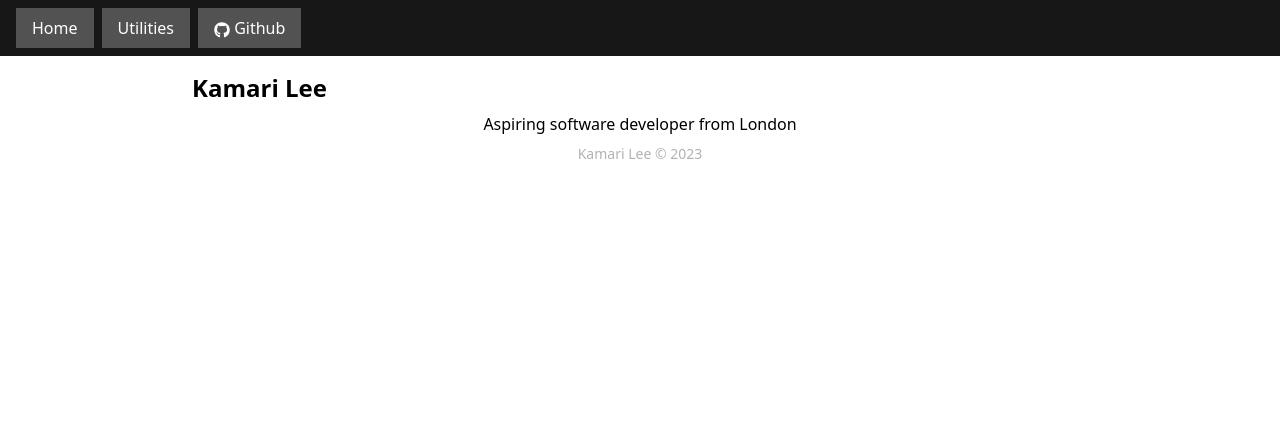
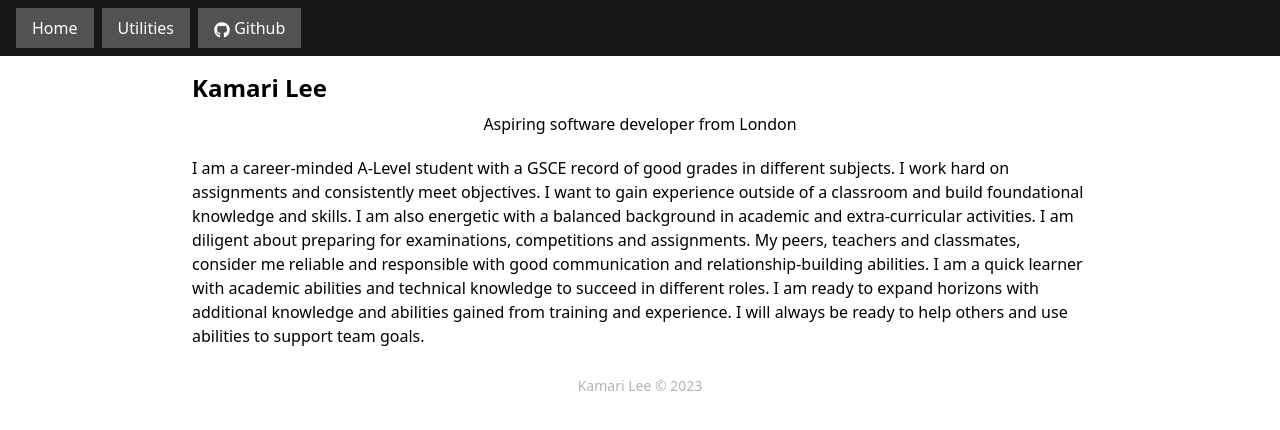
Before and after one commit to Imkamz/portfolio, a Next.js app: page / in a window 1280 px wide. Shown: the top 430 px of the page. Built offline with nearby package versions, Linux system fonts and the light colour scheme.

Commit message:
home page

```diff
--- a/pages/index.js
+++ b/pages/index.js
@@ -4,6 +4,14 @@ export default function Home() {
     <>
       <h1>Kamari Lee</h1>
       <p className='text-center'>Aspiring software developer from London</p>
+      <p className='flex py-5'>I am a career-minded A-Level student with a GSCE record of good grades in different subjects. I work hard on assignments and
+        consistently meet objectives. I want to gain experience outside of a classroom and build foundational knowledge and skills. I am
+        also energetic with a balanced background in academic and extra-curricular activities. I am diligent about preparing for
+        examinations, competitions and assignments. My peers, teachers and classmates, consider me reliable and responsible with
+        good communication and relationship-building abilities. I am a quick learner with academic abilities and technical knowledge to
+        succeed in different roles. I am ready to expand horizons with additional knowledge and abilities gained from training and
+        experience. I will always be ready to help others and use abilities to support team goals.</p>
+
     </>
   )
 }
```
